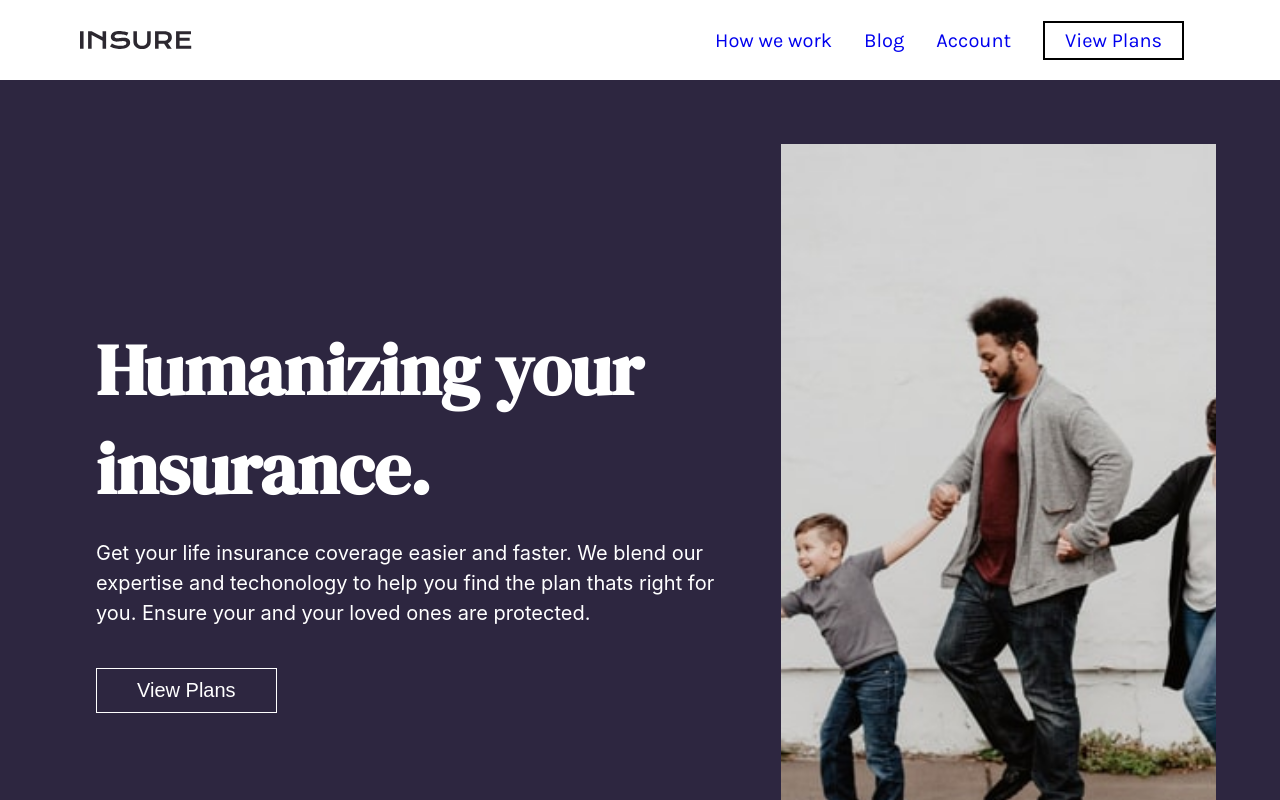
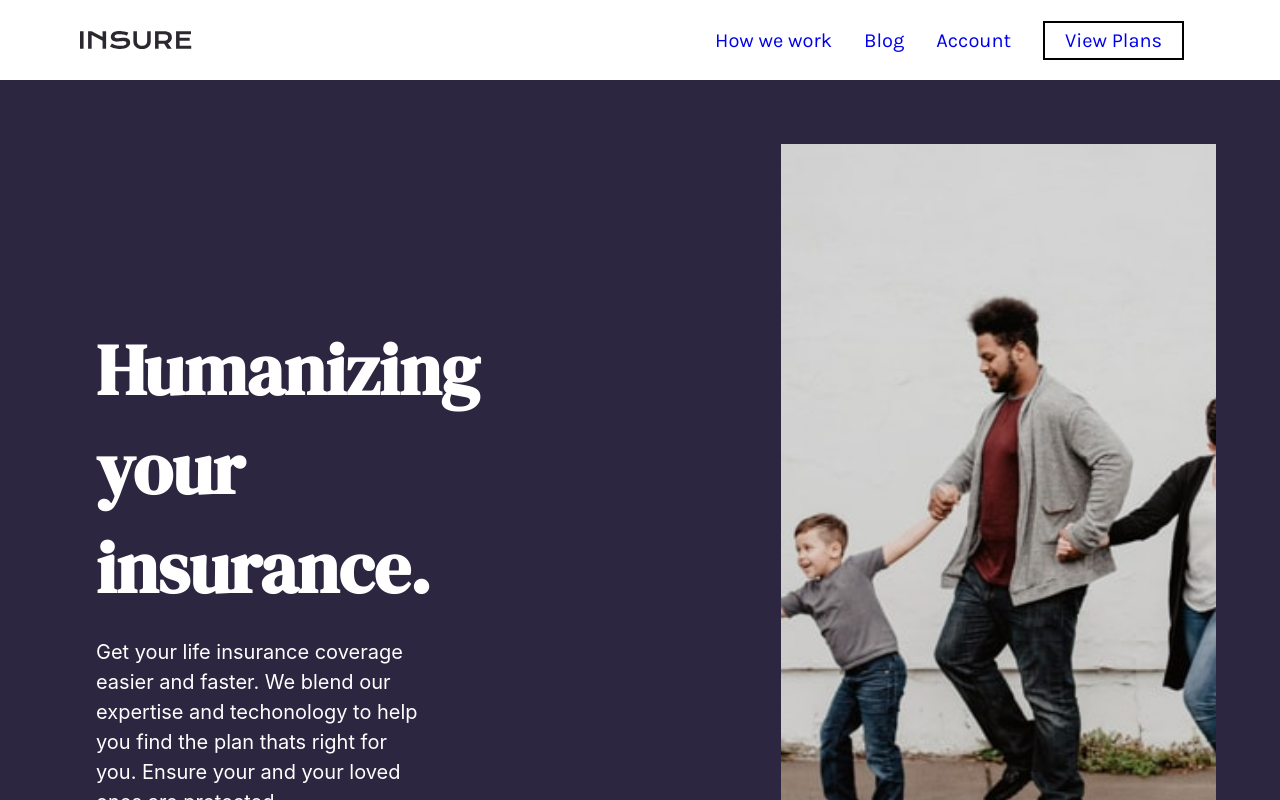
Before and after one commit to Mfried95/insure-landing-page, a React (Create React App) app: page / in a window 1280 px wide. Shown: the top 800 px of the page. Built offline with nearby package versions, Linux system fonts and the light colour scheme.

Commit message:
Update hero.css
- Updated Desktop Hero img width

```diff
--- a/src/Styles/hero.css
+++ b/src/Styles/hero.css
@@ -62,6 +62,7 @@
    .hero-img{
     background-image: url(../images/image-intro-mobile.jpg);
     width: 100%;
+    max-width: 650px;
     height: 100vh;
     background-repeat: no-repeat;
     background-size: cover;
@@ -84,4 +85,7 @@
     font-size: 1.25rem;
    }
 
+   .hero-content{
+    max-width: 50%;
+   }
 }
```
